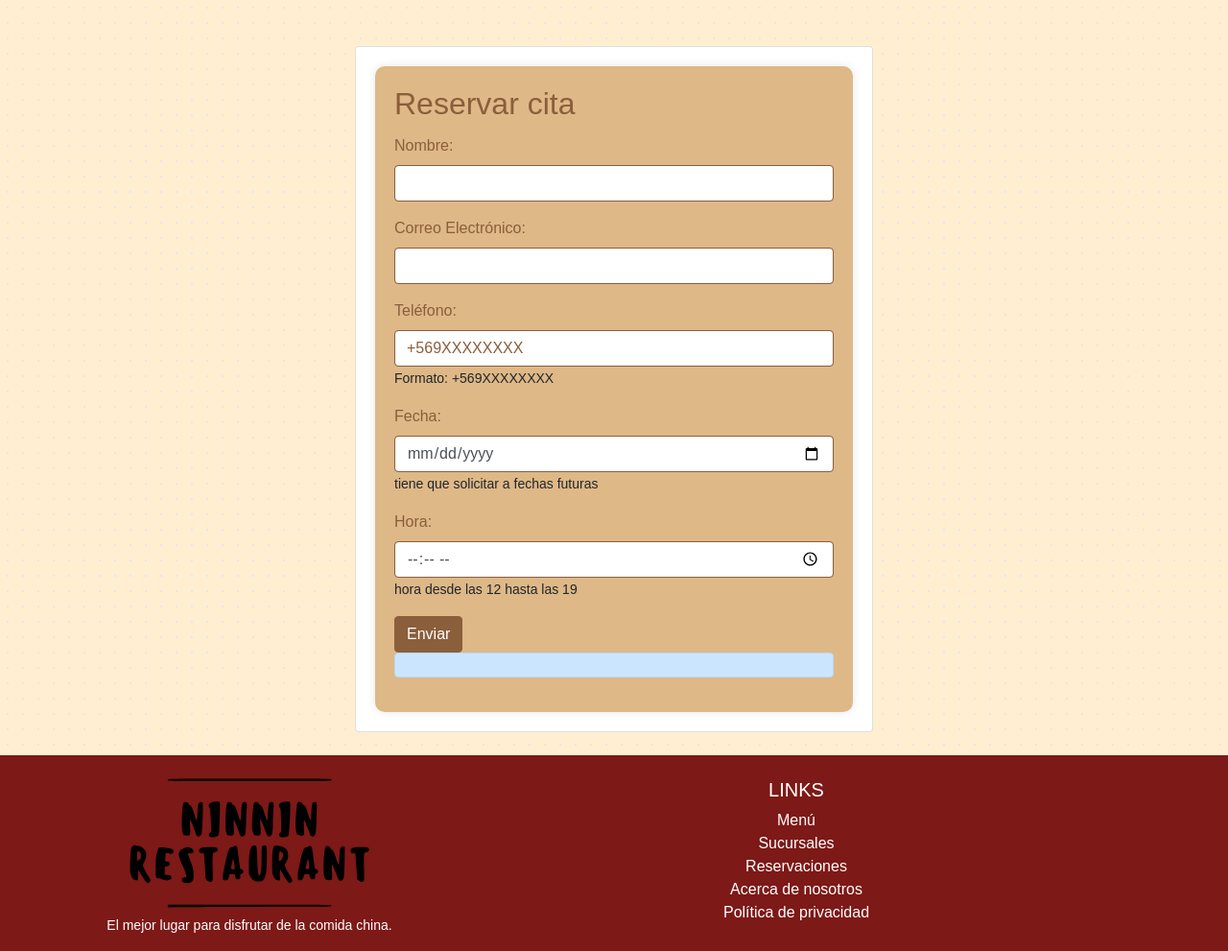
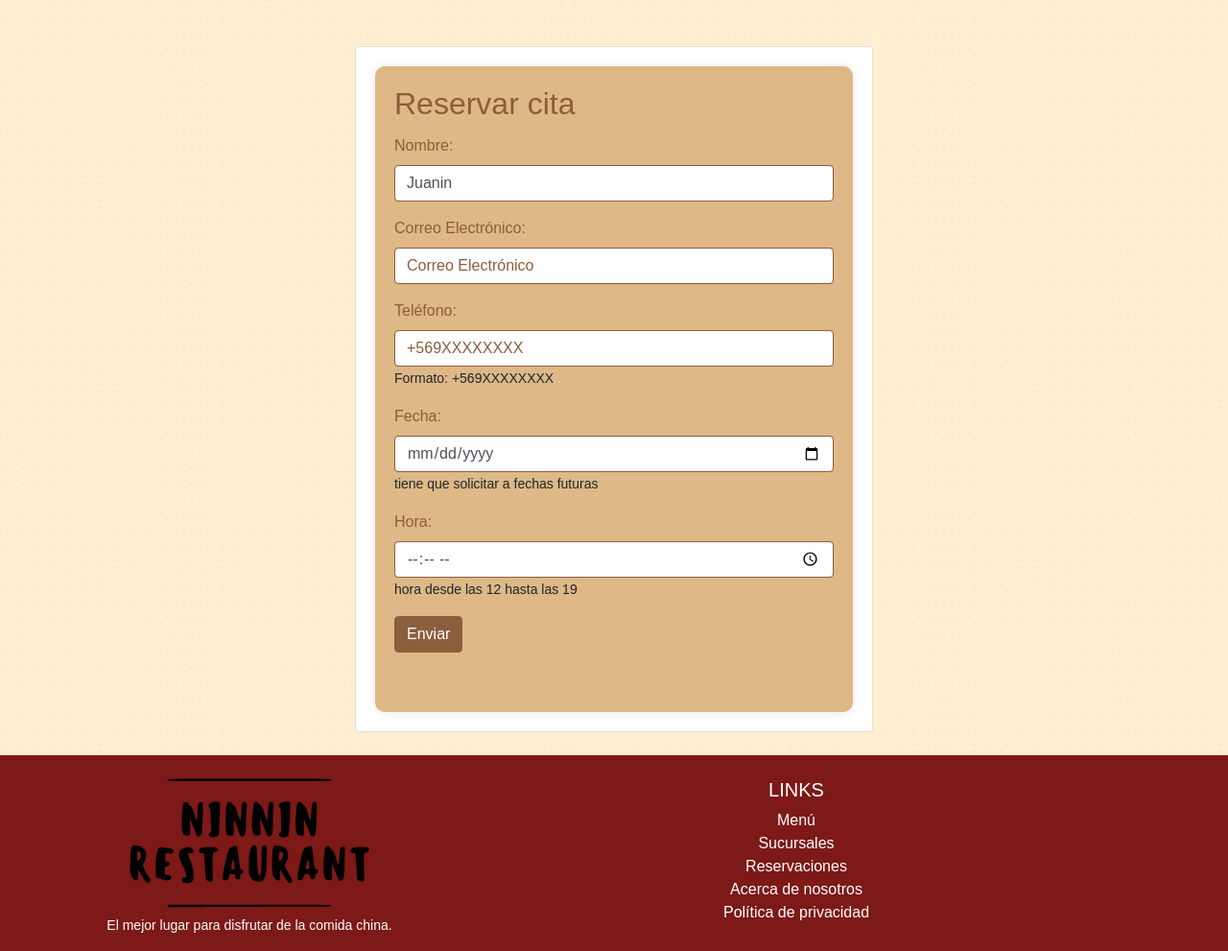
Before and after one commit to MarceloCaballeroo/ninnin_website, a Django app: page /clientes/reserva/ in a window 1280 px wide. Shown: the part 96-1087 px from the top of the page at 96% size. Run offline with Django 5.2, Linux system fonts and the light colour scheme; a user stored in the database is signed in; data comes from the database, SQL or seed files in the repository; both versions use the stored data as it was after the commit.

Commit message:
Update Reserva with name pre-population and styles

```diff
--- a/clientes/forms.py
+++ b/clientes/forms.py
@@ -9,14 +9,21 @@ class UserForm(forms.ModelForm):
             'password': forms.PasswordInput(),
         }
 
+
 class ReservaForm(forms.ModelForm):
     class Meta:
         model = Reserva
         fields = ['nombre', 'email', 'telefono', 'fecha_reserva', 'hora']
         widgets = {
-            'nombre': forms.TextInput(attrs={'class': 'form-control'}),
-            'email': forms.EmailInput(attrs={'class': 'form-control'}),
+            'nombre': forms.TextInput(attrs={'class': 'form-control', 'placeholder': 'Nombre'}),
+            'email': forms.EmailInput(attrs={'class': 'form-control', 'placeholder': 'Correo Electrónico'}),
             'telefono': forms.TextInput(attrs={'class': 'form-control', 'placeholder': '+569XXXXXXXX'}),
             'fecha_reserva': forms.DateInput(attrs={'class': 'form-control', 'type': 'date'}),
             'hora': forms.TimeInput(attrs={'class': 'form-control', 'type': 'time'}),
         }
+
+    def __init__(self, *args, **kwargs):
+        user = kwargs.pop('user', None)
+        super(ReservaForm, self).__init__(*args, **kwargs)
+        if user:
+            self.fields['nombre'].initial = user.cliente.nombre
--- a/clientes/templates/clientes/reserva.html
+++ b/clientes/templates/clientes/reserva.html
@@ -34,7 +34,7 @@
                             </div>
                             <button type="submit" class="btn btn-primary">Enviar</button>
                         </form>
-                        <div class="alert alert-primary" role="alert" id="idMensaje">
+                        <div class="alert" role="alert" id="idMensaje">
                             {% if mensaje %}
                                 {{ mensaje }}
                             {% endif %}
--- a/clientes/views.py
+++ b/clientes/views.py
@@ -53,25 +53,25 @@ def menu(request):
     context = {'usuario': usuario}
     return render(request, 'clientes/clientes_list.html',context)
 
-
 def reserva_Form(request):
     print("estoy en el controlador reserva...")
     context = {}
 
     if request.method == "POST":
         print("controlador es un post...")
-        form = ReservaForm(request.POST)
+        form = ReservaForm(request.POST, user=request.user)
         if form.is_valid():
             form.save()
             # Limpiar form
-            form = ReservaForm()
+            form = ReservaForm(user=request.user)
             context = {'mensaje': "Ok, datos grabados..", "form": form}
         else:
             context = {'form': form}
     else:
-        form = ReservaForm()
+        form = ReservaForm(user=request.user)
         context = {'form': form}
     return render(request, "clientes/reserva.html", context)
+
 
 def clientes_del (request,pk):
     context={}
--- a/mysite/static/Layout/style.css
+++ b/mysite/static/Layout/style.css
@@ -180,3 +180,7 @@ p {
   -webkit-text-stroke-color: black; /* Color del borde */
   font-weight: bold;
 }
+
+.form-container {
+  margin-bottom: 0; /* Asegúrate de que no haya márgenes no deseados */
+}
```
Also changed, not shown: clientes/models.py (line endings or trailing spaces), db.sqlite3.
